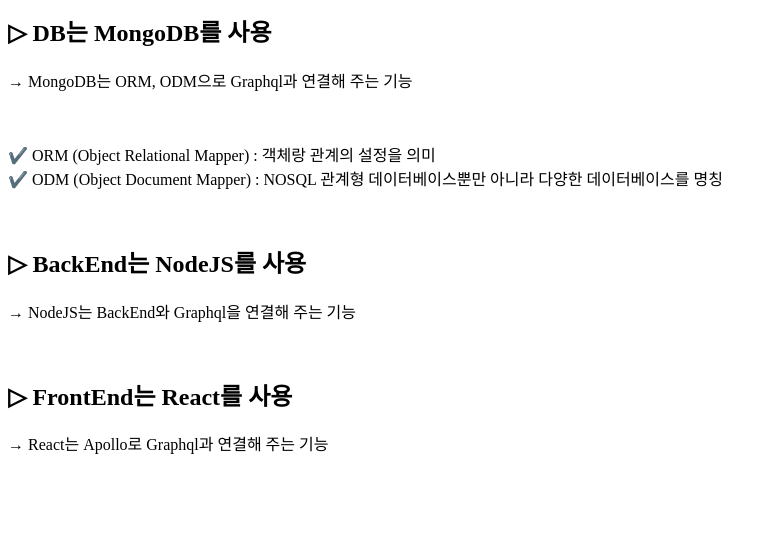
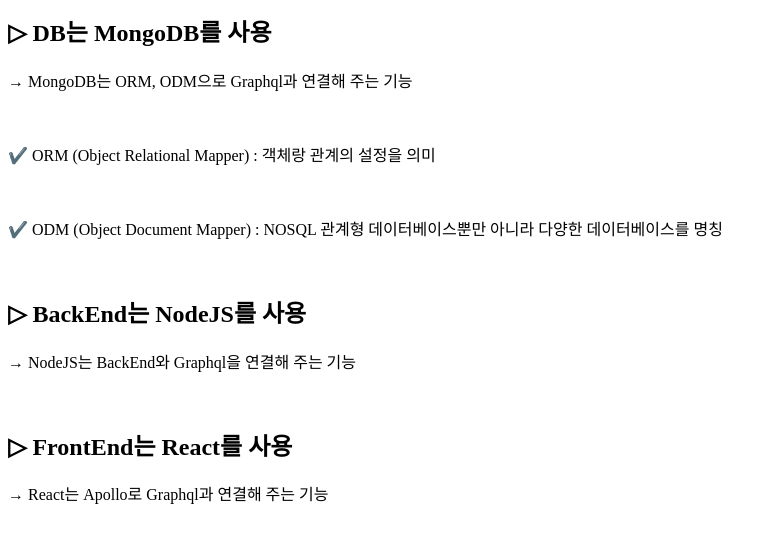
Before and after one commit to rlarudals/processReport, a plain HTML site: page index.html in a window 1280 px wide. Shown: the part 84-626 px from the top of the page, without its empty margins (0-776 px from the left). Drawn offline with Linux system fonts and the light colour scheme.

Commit message:
second commit

```diff
--- a/index.html
+++ b/index.html
@@ -7,18 +7,17 @@
 </head>
 <body>
     <h1>🖇 Process Report</h1>
-        <h2>▷ DB는 MongoDB를 사용</h2>
-            <p>→ MongoDB는 ORM, ODM으로 Graphql과 연결해 주는 기능</p>
-            <br />
-            <p>✔️ ORM (Object Relational Mapper) : 객체랑 관계의 설정을 의미
-                <br />
-                ✔️ ODM (Object Document Mapper) : NOSQL 관계형 데이터베이스뿐만 아니라 다양한 데이터베이스를 명칭</p>
-            <br />
-
-        <h2>▷ BackEnd는 NodeJS를 사용</h2>
-            <p>→ NodeJS는 BackEnd와 Graphql을 연결해 주는 기능</p>
-            <br />
-        <h2>▷ FrontEnd는 React를 사용</h2>
-            <p>→ React는 Apollo로 Graphql과 연결해 주는 기능</p>
+        <h2> ▷ DB는 MongoDB를 사용 </h2>
+            <p> → MongoDB는 ORM, ODM으로 Graphql과 연결해 주는 기능 </p>
+            <br/>
+            <p> ✔️ ORM (Object Relational Mapper) : 객체랑 관계의 설정을 의미 </p>
+                <br/>
+            <p> ✔️ ODM (Object Document Mapper) : NOSQL 관계형 데이터베이스뿐만 아니라 다양한 데이터베이스를 명칭 </p>
+            <br/>
+        <h2> ▷ BackEnd는 NodeJS를 사용 </h2>
+            <p> → NodeJS는 BackEnd와 Graphql을 연결해 주는 기능 </p>
+            <br/>
+        <h2 >▷ FrontEnd는 React를 사용 </h2>
+            <p> → React는 Apollo로 Graphql과 연결해 주는 기능 </p>
 </body>
 </html>
```
